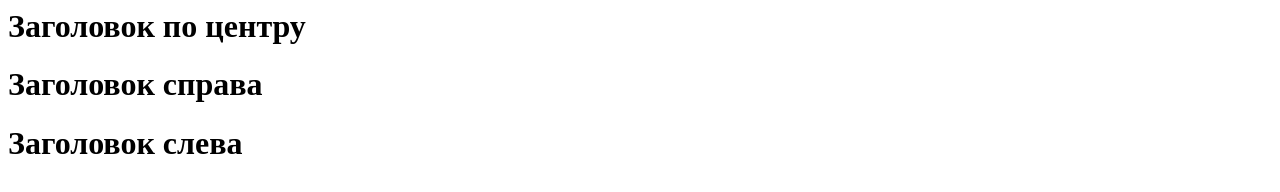
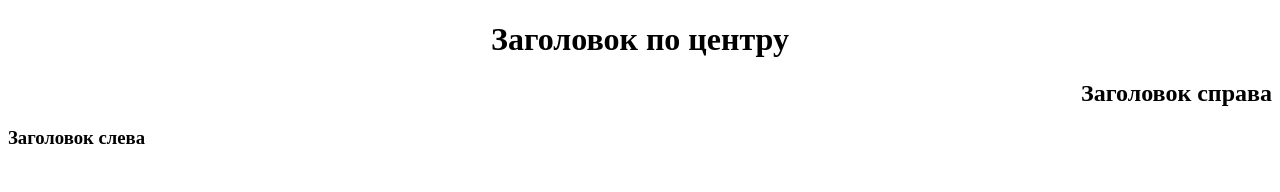
Before and after one commit to danieljudin/my-first-site, a plain HTML site: page tasks/TASK-7/index.html in a window 1280 px wide. Drawn offline with Linux system fonts and the light colour scheme.

Commit message:
titlesleftrightcenter

```diff
--- a/tasks/TASK-7/index.html
+++ b/tasks/TASK-7/index.html
@@ -1,3 +1,25 @@
+<!DOCTYPE html>
+<html>
+<head>
+<style>
+h1 {
+  text-align: center;
+}
+
+h2 {
+  text-align: right;
+}
+
+h3 {
+  text-align: left;
+}
+</style>
+</head>
+<body>
+
 <h1>Заголовок по центру</h1>
-<h1>Заголовок справа</h1>
-<h1>Заголовок слева</h1>
+<h2>Заголовок справа</h2>
+<h3>Заголовок слева</h3>
+
+</body>
+</html>
```
Also changed, not shown: tasks/TASK-6/index.html (+3 -3 lines).
